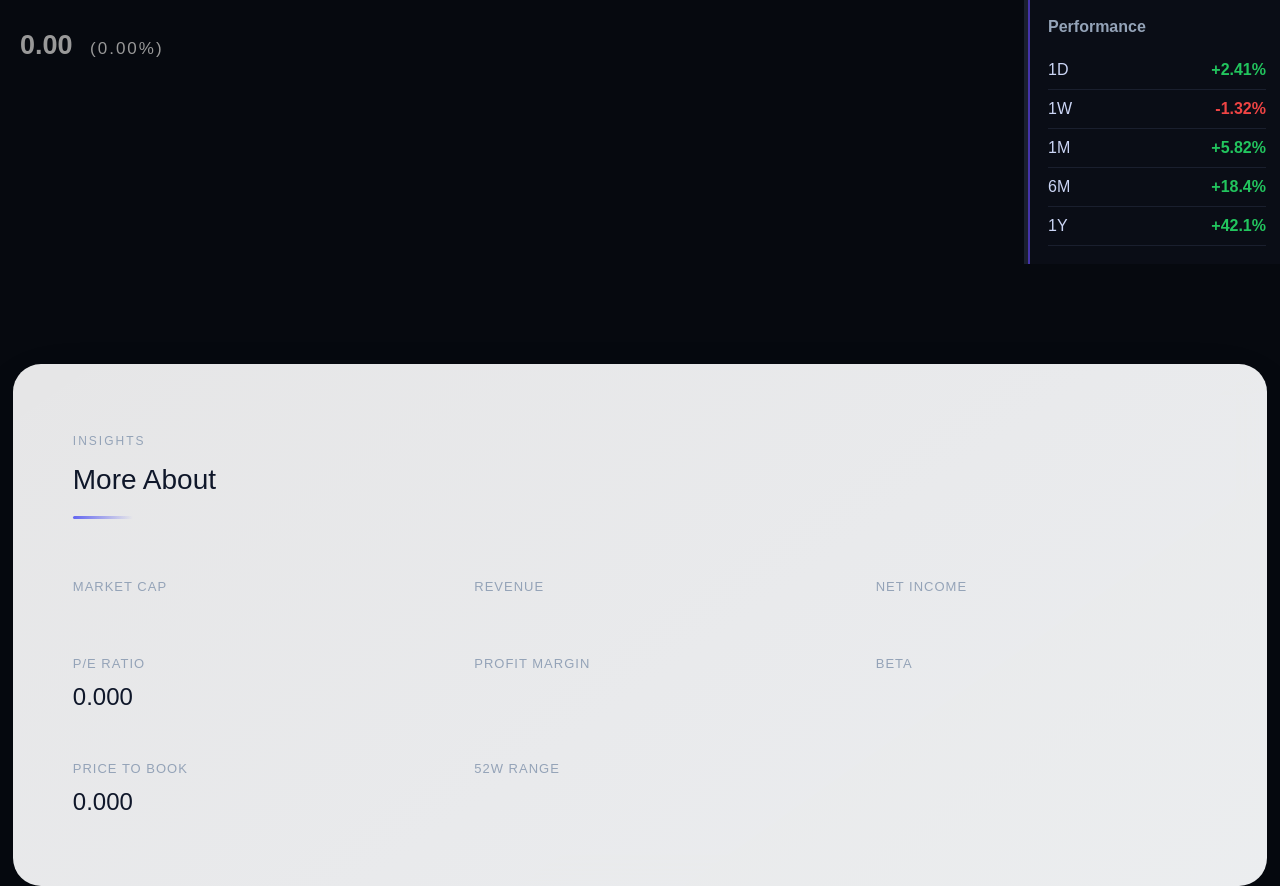
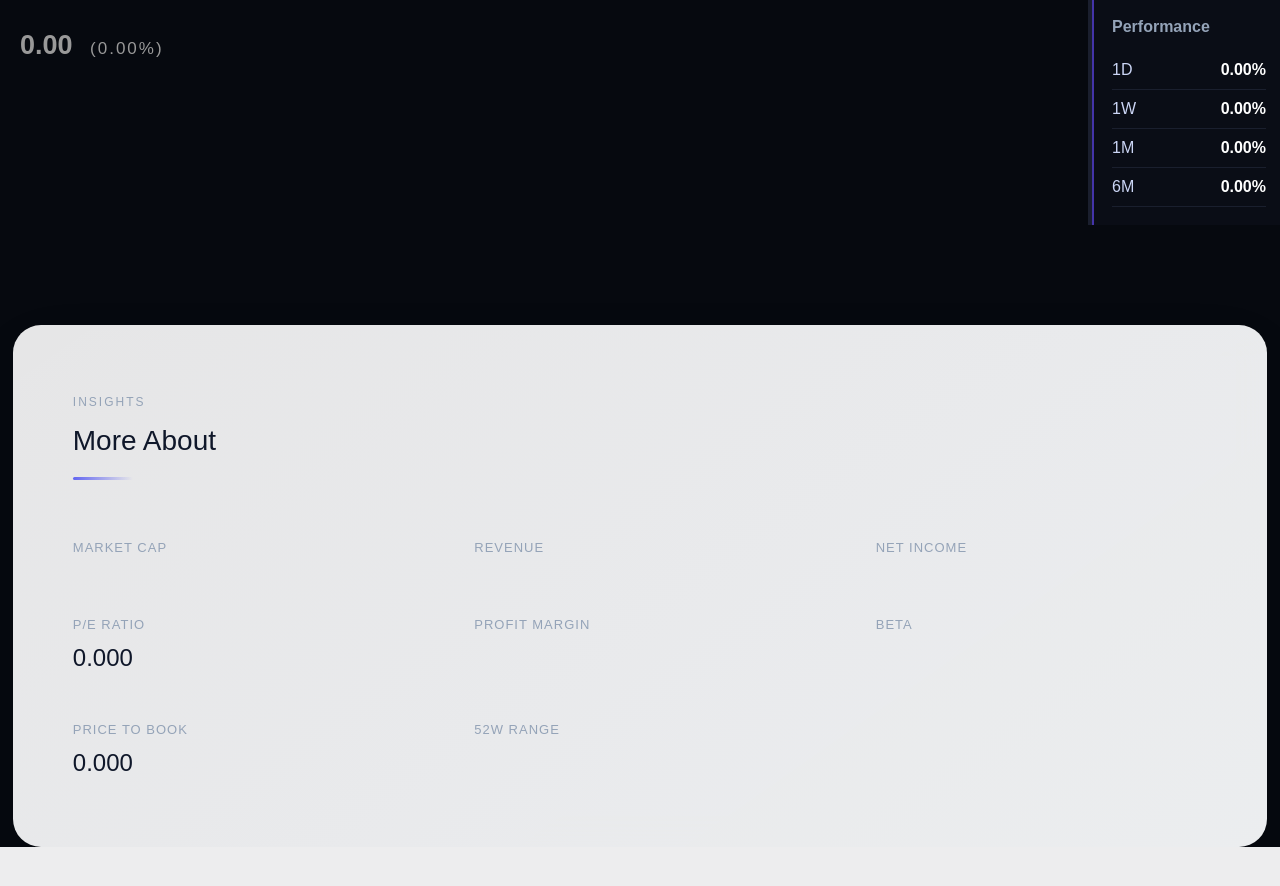
Before and after one commit to AlvinJoby/stockometer, a Flask app: template templates/main.html in a window 1280 px wide. Shown: the part 56-942 px from the top of the page. After the commit the page ends 903 px from the top, so only its background shows below. Run offline with Flask 3, Linux system fonts and the light colour scheme; the template is opened without the code that fills it, so the values that code supplies are empty.

Commit message:
done some patch work

```diff
--- a/analysis/periodic_returns.py
+++ b/analysis/periodic_returns.py
@@ -7,12 +7,11 @@ def periodic_returns(data,symbol):
         "1D": 1,
         "1W": 5,
         "1M": 21,
-        "6M": 126,
-        "1Y": 252
+        "6M": 126
     }
     returns = {}
     for label,period in periods.items():
-        return_series = adj_close.pct_change(period)
+        return_series = adj_close.pct_change(period)*100
         value = return_series.iloc[-1]
         returns[label] = value
     return returns
--- a/static/main.css
+++ b/static/main.css
@@ -30,7 +30,6 @@
     padding-left: 14px;
 }
 
-/* accent bar left of brand name */
 .navbar h1::before {
     content: "";
     position: absolute;
@@ -43,7 +42,6 @@
     border-radius: 2px;
 }
 
-/* techy status chip */
 .navbar::after {
     content: "● LIVE";
     font-size: 10px;
@@ -101,7 +99,6 @@
     width: 100%;
 }
 
-/* PANEL */
 .metrics-panel {
     width: 98%;
     margin: 0 auto;
@@ -121,7 +118,6 @@
         0 5px 20px rgba(0,0,0,0.03);
 }
 
-/* HEADER INSIDE PANEL */
 .panel-header {
     margin-bottom: 60px;
     position: relative;
@@ -144,7 +140,6 @@
     position: relative;
 }
 
-/* Subtle accent line */
 .panel-header h2::after {
     content: "";
     display: block;
@@ -155,14 +150,12 @@
     border-radius: 2px;
 }
 
-/* GRID */
 .metrics-grid {
     display: grid;
     grid-template-columns: repeat(auto-fit, minmax(250px, 1fr));
     gap: 50px 70px;
 }
 
-/* METRIC */
 .metric {
     transition: transform 0.05s ease;
 }
@@ -186,7 +179,6 @@
     transform: translateY(-6px);
 }
 
-/* ── DRAG DIVIDER ── */
 .divider {
     flex: 0 0 4px;
     background: #1a1f2e;
@@ -200,7 +192,6 @@
     background: #4a9eff;
 }
 
-/* ── TWO-PANEL LAYOUT ── */
 .front-layout {
     display: flex;
     align-items: stretch;
@@ -208,7 +199,7 @@
 }
 
 .main-panel {
-    flex: 0 0 80%;
+    flex: 0 0 85%;
     min-width: 0;
     background-color: #06090f;
 }
@@ -219,14 +210,13 @@
 }
 
 .returns-panel {
-    flex: 0 0 20%;
+    flex: 0 0 15%;
     padding: 18px;
     background: #0a0d16;
     border-left: 2px solid #4434a9;
     color: white;
     font-family: "Inter", sans-serif;
 }
-/* ───────────────────────── */
 
 .returns-title {
     font-size: 16px;
--- a/templates/main.html
+++ b/templates/main.html
@@ -6,15 +6,12 @@
     <link rel="stylesheet" href="{{ url_for('static', filename='main.css') }}" />
     <title>Overview</title>
   </head>
-
   <body>
     <div class="navbar">
       <h1>Stockometer</h1>
     </div>
-
     <section class="bg_color">
       <div class="front-layout">
-
         <div class="main-panel">
           <div class="symbol_header">
             <h2>{{ symbol_name }}</h2>
@@ -29,35 +26,19 @@
           </div>
           <div class="graph">{{ graph | safe }}</div>
         </div>
-
         <div class="divider" id="drag-divider"></div>
-
         <div class="returns-panel">
           <h3 class="returns-title">Performance</h3>
+          {% for label, key in [('1D', '1D'), ('1W', '1W'), ('1M', '1M'), ('6M', '6M')] %}
           <div class="return-row">
-            <span class="return-label">1D</span>
-            <span class="return-value positive">+2.41%</span>
+            <span class="return-label">{{ label }}</span>
+            <span class="return-value {{ 'positive' if periodicReturns[key] > 0 else 'negative' if periodicReturns[key] < 0 else 'neutral' }}">
+              {% if periodicReturns[key] > 0 %}+{% endif %}{{ "%.2f"|format(periodicReturns[key]) }}%
+            </span>
           </div>
-          <div class="return-row">
-            <span class="return-label">1W</span>
-            <span class="return-value negative">-1.32%</span>
-          </div>
-          <div class="return-row">
-            <span class="return-label">1M</span>
-            <span class="return-value positive">+5.82%</span>
-          </div>
-          <div class="return-row">
-            <span class="return-label">6M</span>
-            <span class="return-value positive">+18.4%</span>
-          </div>
-          <div class="return-row">
-            <span class="return-label">1Y</span>
-            <span class="return-value positive">+42.1%</span>
-          </div>
+          {% endfor %}
         </div>
-
       </div>
-
       <section class="metrics-wrapper">
         <div class="metrics-panel">
           <div class="panel-header">
@@ -101,6 +82,6 @@
         </div>
       </section>
     </section>
-  <script src="{{ url_for('static', filename='main.js') }}"></script>
+    <script src="{{ url_for('static', filename='main.js') }}"></script>
   </body>
 </html>
```
